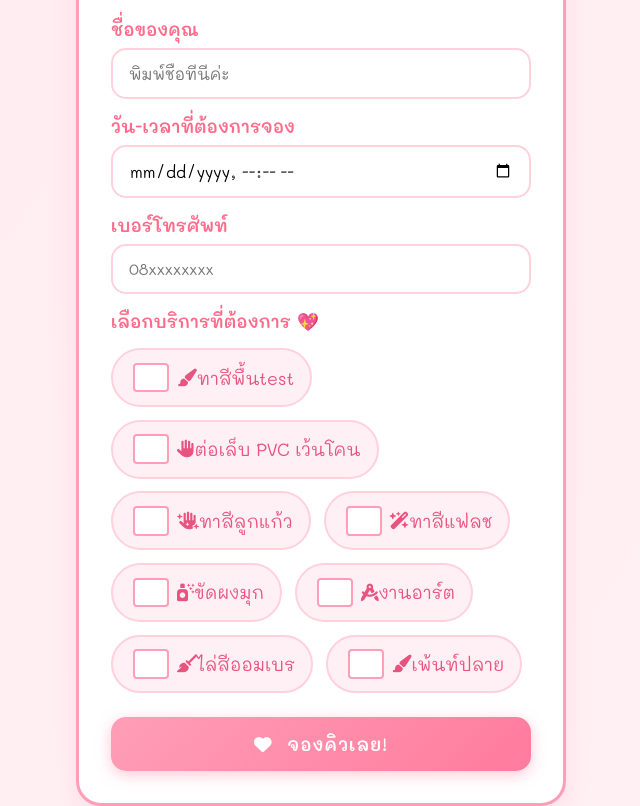
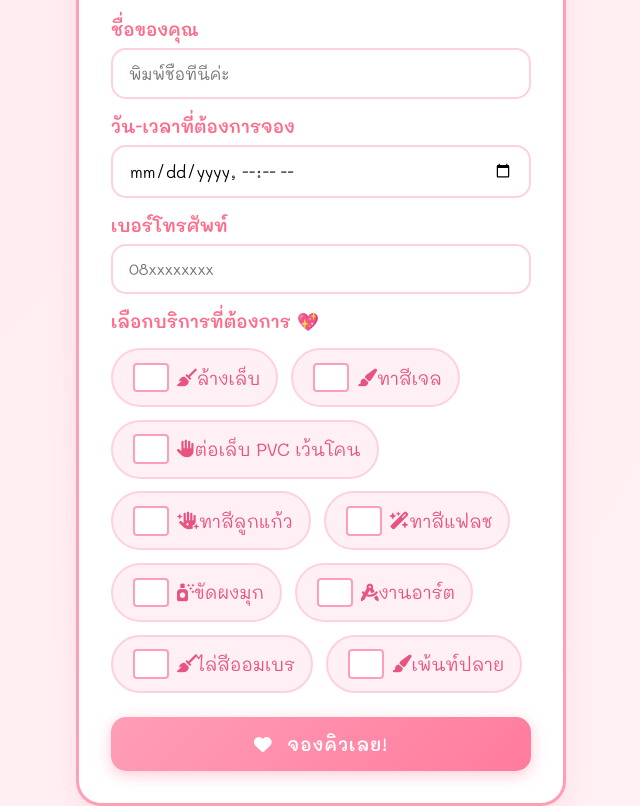
Before and after one commit to MJJ216/Home-Nail-Studio, a plain HTML site: page index.html in a window 1280 px wide. Shown: the part 120-926 px from the top of the page, without its empty margins (319-959 px from the left). Drawn offline with Linux system fonts and the light colour scheme; a script that the page names is missing.

Commit message:
Update index.html

```diff
--- a/index.html
+++ b/index.html
@@ -366,7 +366,8 @@
 
       <label>เลือกบริการที่ต้องการ 💖</label>
       <div class="checkbox-group">
-  		<label><input type="checkbox" name="entry.423426992" value="ทาสีพื้น"> <i class="fas fa-paint-brush"></i> ทาสีพื้นtest</label>
+	      	<label><input type="checkbox" name="entry.423426992" value="ล้างเล็บ"> <i class="fa-solid fa-broom"></i> ล้างเล็บ</label>
+  		<label><input type="checkbox" name="entry.423426992" value="ทาสีเจล"> <i class="fas fa-paint-brush"></i> ทาสีเจล</label>
 		<label><input type="checkbox" name="entry.423426992" value="ต่อเล็บ PVC เว้นโคน"> <i class="fa-solid fa-hand"></i> ต่อเล็บ PVC เว้นโคน</label>
   		<label><input type="checkbox" name="entry.423426992" value="ทาสีลูกแก้ว"> <i class="fas fa-hand-sparkles"></i> ทาสีลูกแก้ว</label>
   		<label><input type="checkbox" name="entry.423426992" value="ทาสีแฟลช"> <i class="fa-solid fa-wand-magic-sparkles"></i> ทาสีแฟลช</label>
```
